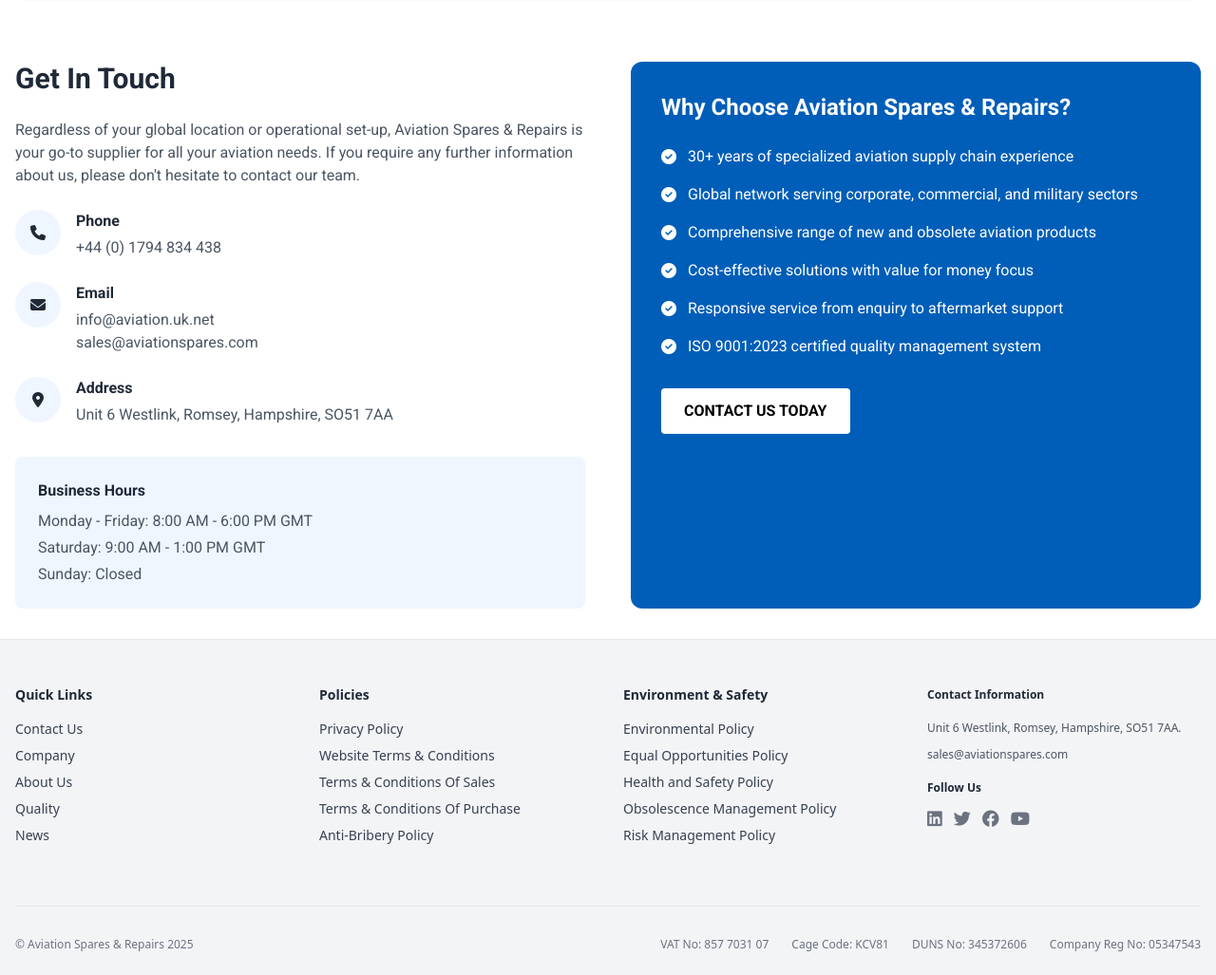
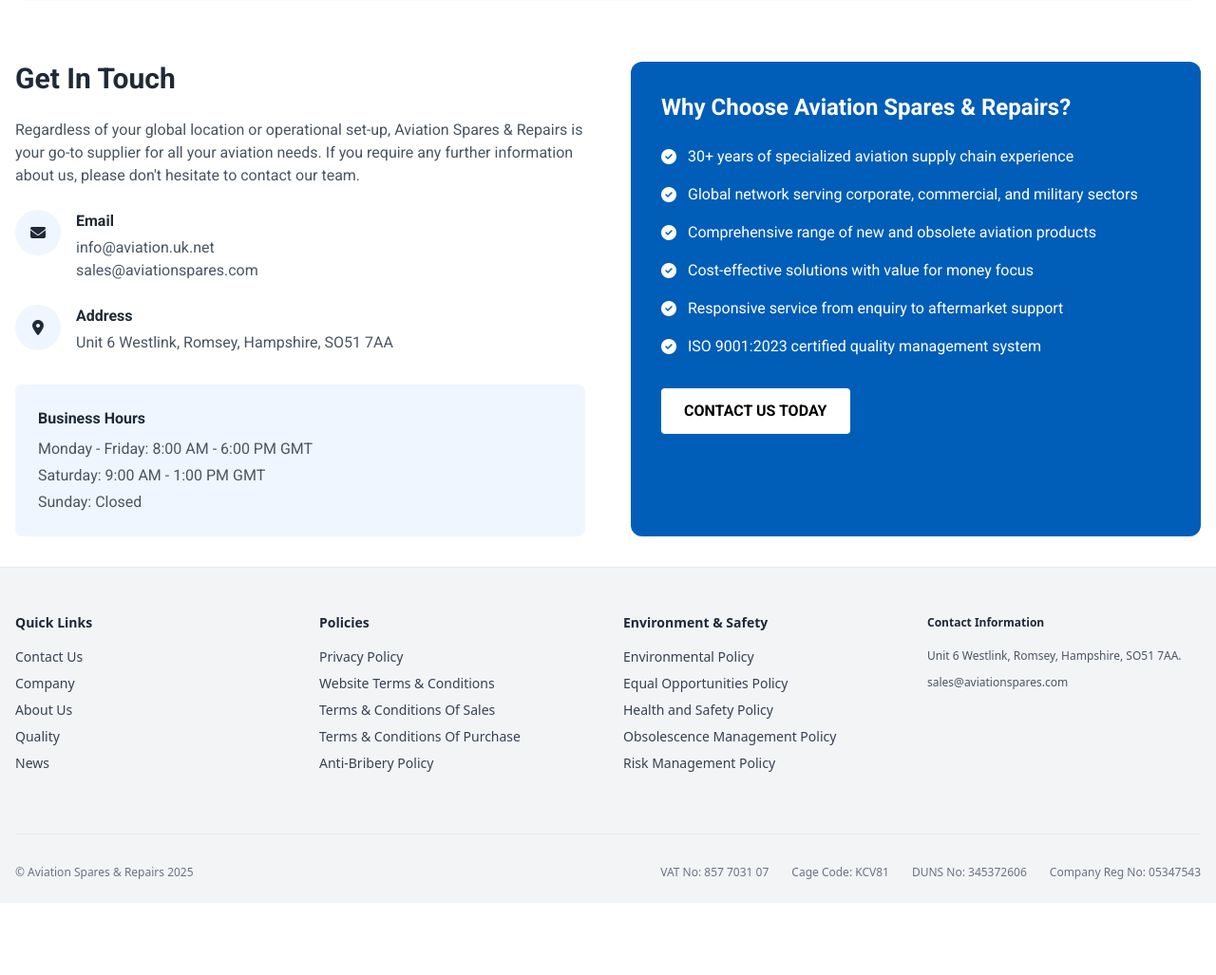
Before and after one commit to Samcodio/creak, a Django app: page /about/ in a window 1280 px wide. Shown: the part 3024-4051 px from the top of the page at 95% size. After the commit the page ends 3950 px from the top, so only its background shows below. Run offline with Django 5.2, Linux system fonts and the light colour scheme; some libraries are stand-ins or nearby versions.

Commit message:
capabil-amount

```diff
--- a/templates/base.html
+++ b/templates/base.html
@@ -278,7 +278,7 @@
                     <a href="{% url 'product:website' %}" class="block hover:text-aviation-blue transition-colors">Website Terms & Conditions</a>
                     <a href="{% url 'product:terms_sales' %}" class="block hover:text-aviation-blue transition-colors">Terms & Conditions Of Sales</a>
                     <a href="{% url 'product:purchase_terms' %}" class="block hover:text-aviation-blue transition-colors">Terms & Conditions Of Purchase</a>
-                    <a href="{% url 'product:purchase_terms' %}" class="block hover:text-aviation-blue transition-colors">Anti-Bribery Policy</a>
+                    <a href="{% url 'product:anti_bribery' %}" class="block hover:text-aviation-blue transition-colors">Anti-Bribery Policy</a>
                 </div>
 
                 <div class="space-y-2">
@@ -297,15 +297,6 @@
                     <p class="mb-2">
                         <a href="mailto:sales@aviationspares.com" class="text-aviation-blue hover:underline">sales@aviationspares.com</a>
                     </p>
-                    <div class="mt-4">
-                        <h5 class="font-bold text-gray-800 mb-2">Follow Us</h5>
-                        <div class="flex space-x-3">
-                            <a href="#" class="text-gray-500 hover:text-aviation-blue"><i class="fab fa-linkedin text-lg"></i></a>
-                            <a href="#" class="text-gray-500 hover:text-aviation-blue"><i class="fab fa-twitter text-lg"></i></a>
-                            <a href="#" class="text-gray-500 hover:text-aviation-blue"><i class="fab fa-facebook text-lg"></i></a>
-                            <a href="#" class="text-gray-500 hover:text-aviation-blue"><i class="fab fa-youtube text-lg"></i></a>
-                        </div>
-                    </div>
                 </div>
             </div>
 
--- a/templates/navbar/about.html
+++ b/templates/navbar/about.html
@@ -440,15 +440,15 @@
                 </p>
 
                 <div class="space-y-6 mb-8">
-                    <div class="flex items-start">
-                        <div class="w-12 h-12 rounded-full bg-blue-50 flex items-center justify-center mr-4 flex-shrink-0">
-                            <i class="fas fa-phone text-aviation-blue"></i>
-                        </div>
-                        <div>
-                            <h4 class="font-bold text-gray-800 mb-1">Phone</h4>
-                            <p class="text-gray-600">+44 (0) 1794 834 438</p>
-                        </div>
-                    </div>
+<!--                    <div class="flex items-start">-->
+<!--                        <div class="w-12 h-12 rounded-full bg-blue-50 flex items-center justify-center mr-4 flex-shrink-0">-->
+<!--                            <i class="fas fa-phone text-aviation-blue"></i>-->
+<!--                        </div>-->
+<!--                        <div>-->
+<!--                            <h4 class="font-bold text-gray-800 mb-1">Phone</h4>-->
+<!--                            <p class="text-gray-600">+44 (0) 1794 834 438</p>-->
+<!--                        </div>-->
+<!--                    </div>-->
                     <div class="flex items-start">
                         <div class="w-12 h-12 rounded-full bg-blue-50 flex items-center justify-center mr-4 flex-shrink-0">
                             <i class="fas fa-envelope text-aviation-blue"></i>
```
